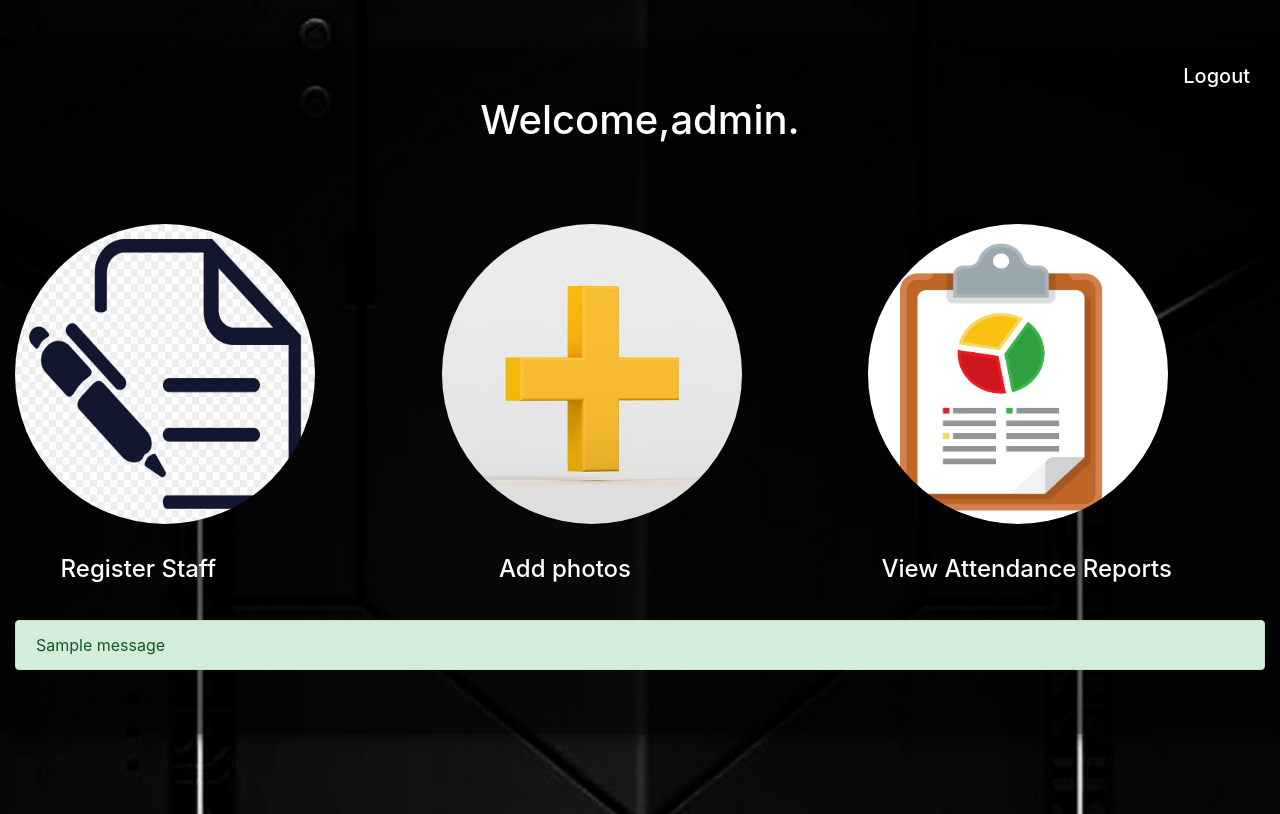
After one commit to GraceMwende/Face_Recognition, a Django app: template faceapp/templates/admin.html in a window 1280 px wide. The commit adds this page. Run offline with Django 4.2, Linux system fonts and the light colour scheme; the template is opened without the code that fills it, so the values that code supplies are empty; tables that the repository leaves empty hold one stand-in row (values such as "Sample post"); one stand-in notice (Sample message) is shown; some libraries are stand-ins or nearby versions.

Commit message:
admin/staff dashboard

```diff
--- a/Attendance.csv
+++ b/Attendance.csv
@@ -0,0 +1,3 @@
+NAME,TIME,DATE
+MWENDE,11:18:29,23/03/2022
+FRANCIS,11:23:48,23/03/2022
--- /dev/null
+++ b/faceapp/templates/admin.html
@@ -0,0 +1,145 @@
+{% load static %}
+
+
+<!DOCTYPE html>
+<html>
+<head>
+
+	  <!-- Required meta tags -->
+    <meta charset="utf-8">
+    <meta name="viewport" content="width=device-width, initial-scale=1, shrink-to-fit=no">
+
+    <!-- Bootstrap CSS -->
+    <link rel="stylesheet" href="https://maxcdn.bootstrapcdn.com/bootstrap/4.0.0/css/bootstrap.min.css" integrity="sha384-Gn5384xqQ1aoWXA+058RXPxPg6fy4IWvTNh0E263XmFcJlSAwiGgFAW/dAiS6JXm" crossorigin="anonymous">
+
+   <style>
+    body{
+      background: url('{% static "images/default_bg.jpg"%}') no-repeat center center fixed;
+      background-size: cover;
+
+    }
+
+   </style>
+
+
+
+</head>
+<body>
+   <div class="col-lg-12" style="background: rgba(0,0,0,0.6);margin-top:3em;margin-bottom:5em;padding-top:1em;padding-bottom:3em;color:#fff;border-radius:10px;-webkit-box-shadow: 2px 2px 15px 0px rgba(0, 3, 0, 0.7);
+-moz-box-shadow:    2px 2px 15px 0px rgba(0, 3, 0, 0.7);
+box-shadow:         2px 2px 15px 0px rgba(0, 3, 0, 0.7);">
+    <div class="col-sm-12">
+       <a href="/logout"><h5 class="text-right"><i class="fa fa-user-circle" aria-hidden="true"></i> Logout</h5></a>
+      <h1 class="text-center section-title" style="margin-bottom:2em">Welcome,admin.</h1>
+    </div>
+     <style>
+      h4{
+        margin-bottom: 1.5em;
+        padding-top: 30px;
+
+      }
+      img{
+        border-radius:50%;
+        -webkit-transition: all 0.3s ease-in-out;
+    -moz-transition: all 0.3s ease-in-out;
+     transition: all 0.3s ease-in-out;
+      }
+      img:hover{
+        -webkit-box-shadow: 2px 2px 21px 0px rgba(0, 3, 0, 0.91);
+        -moz-box-shadow:    2px 2px 21px 0px rgba(0, 3, 0, 0.91);
+        box-shadow:         2px 2px 21px 0px rgba(0, 3, 0, 0.91);
+        border:2px solid #fff;
+      }
+      h3{
+        margin-bottom: 1.3em;
+      }
+      a{
+        color:inherit
+      }
+      a:hover{
+        color:inherit;
+        text-decoration: none;
+      }
+      /*
+      .section-title:after {
+          content:' ';display:block;margin:0 auto;width:100px;margin-top: 6px;border:2px solid #d0d0d0;border-radius:4px;
+          -webkit-border-radius:4px;
+          -moz-border-radius:4px;
+          box-shadow:inset 0 1px 1px rgba(0, 0, 0, .05);
+          -webkit-box-shadow:inset 0 1px 1px rgba(0, 0, 0, .05);
+          -moz-box-shadow:inset 0 1px 1px rgba(0, 0, 0, .05);
+          margin-bottom:1em;
+        }
+        */
+        .att{
+          padding-right: 150px;
+        }
+        .lgn{
+          padding-right: 80px;
+        }
+    </style>
+
+
+
+
+
+      <div class="row">
+
+
+
+           <div class="col-md-4">
+          <a href="/accounts/register/"><img src="{% static 'images/register.png' %}" class="img-responsive" style="width:300px;height:300px ;" /></a>
+
+        </div>
+        <div class="col-md-4">
+          <a href=""><img src="{% static 'images/add.jpg' %}" class="img-responsive" style="width:300px;height:300px"/></a>
+        </div>
+        <div class="col-md-4">
+          <a href=""><img src="{% static 'images/reports.jpg' %}" class="img-responsive" style="width:300px;height:300px"/></a>
+
+        </div>
+        <div class="col-md-2"></div>
+
+
+
+
+
+      </div>
+  <div class="row">
+
+
+
+        <div class="col md-4">
+   <h4 class="text-center att">Register Staff</h4>
+        </div>
+        <div class="col-md-4">
+          <h4 class="text-center att">Add photos</h4>
+        </div>
+        <div class="col md-4">
+             <h4 class="text-center lgn">View Attendance Reports </h4>
+        </div>
+
+
+
+</div>
+
+ {% if messages %}
+      {% for message in messages%}
+      <div class="alert alert-{{message.tags}}" > {{message}}
+      </div>
+      {%endfor %}
+
+    {%endif%}
+
+
+</div>
+
+
+
+<!-- Optional JavaScript -->
+    <!-- jQuery first, then Popper.js, then Bootstrap JS -->
+    <script src="https://code.jquery.com/jquery-3.2.1.slim.min.js" integrity="sha384-KJ3o2DKtIkvYIK3UENzmM7KCkRr/rE9/Qpg6aAZGJwFDMVNA/GpGFF93hXpG5KkN" crossorigin="anonymous"></script>
+    <script src="https://cdnjs.cloudflare.com/ajax/libs/popper.js/1.12.9/umd/popper.min.js" integrity="sha384-ApNbgh9B+Y1QKtv3Rn7W3mgPxhU9K/ScQsAP7hUibX39j7fakFPskvXusvfa0b4Q" crossorigin="anonymous"></script>
+    <script src="https://maxcdn.bootstrapcdn.com/bootstrap/4.0.0/js/bootstrap.min.js" integrity="sha384-JZR6Spejh4U02d8jOt6vLEHfe/JQGiRRSQQxSfFWpi1MquVdAyjUar5+76PVCmYl" crossorigin="anonymous"></script>
+</body>
+</html>
--- a/faceapp/templates/attend.html
+++ b/faceapp/templates/attend.html
@@ -8,7 +8,8 @@
 
    <form action="" method="POST">
      {% csrf_token %}
-     <button type="submit"class="b-attend">CHECK IN</button>
+     <button type="submit" class="rounded-pill btn btn-outline-success">CHECK IN <i class="fa-solid fa-check-to-slot"></i>
+     </button>
    </form>
 
      {% if status == 2 %}
--- a/faceapp/urls.py
+++ b/faceapp/urls.py
@@ -2,5 +2,7 @@ from django.urls import path
 from .import views
 
 urlpatterns = [
-  path('',views.attend_view, name='attend_view')
+  path('',views.home, name='face-home'),
+  path('attend/',views.attend_view, name='attend_view'),
+  path('dashboard/',views.dashboard, name='dashboard')
 ]
--- a/faceproject/settings.py
+++ b/faceproject/settings.py
@@ -131,5 +131,5 @@ STATICFILES_DIRS = [
 # https://docs.djangoproject.com/en/4.0/ref/settings/#default-auto-field
 
 DEFAULT_AUTO_FIELD = 'django.db.models.BigAutoField'
-LOGIN_REDIRECT_URL ='/'
+LOGIN_REDIRECT_URL ="/dashboard/"
 LOGOUT_REDIRECT_URL ='/'
```
Also changed, not shown: faceapp/templates/home.html (added, +61 -0 lines), faceapp/templates/staff.html (added, +132 -0 lines), faceapp/views.py (+14 -0 lines), main.py (+125 -42 lines), static/css/base.css (+7 -7 lines), static/images/add.jpg (added), static/images/checkout.jpg (added), static/images/enter.jpg (added), static/images/login.jpg (added), static/images/register.png (added), static/images/reports.jpg (added), 2 other files.
